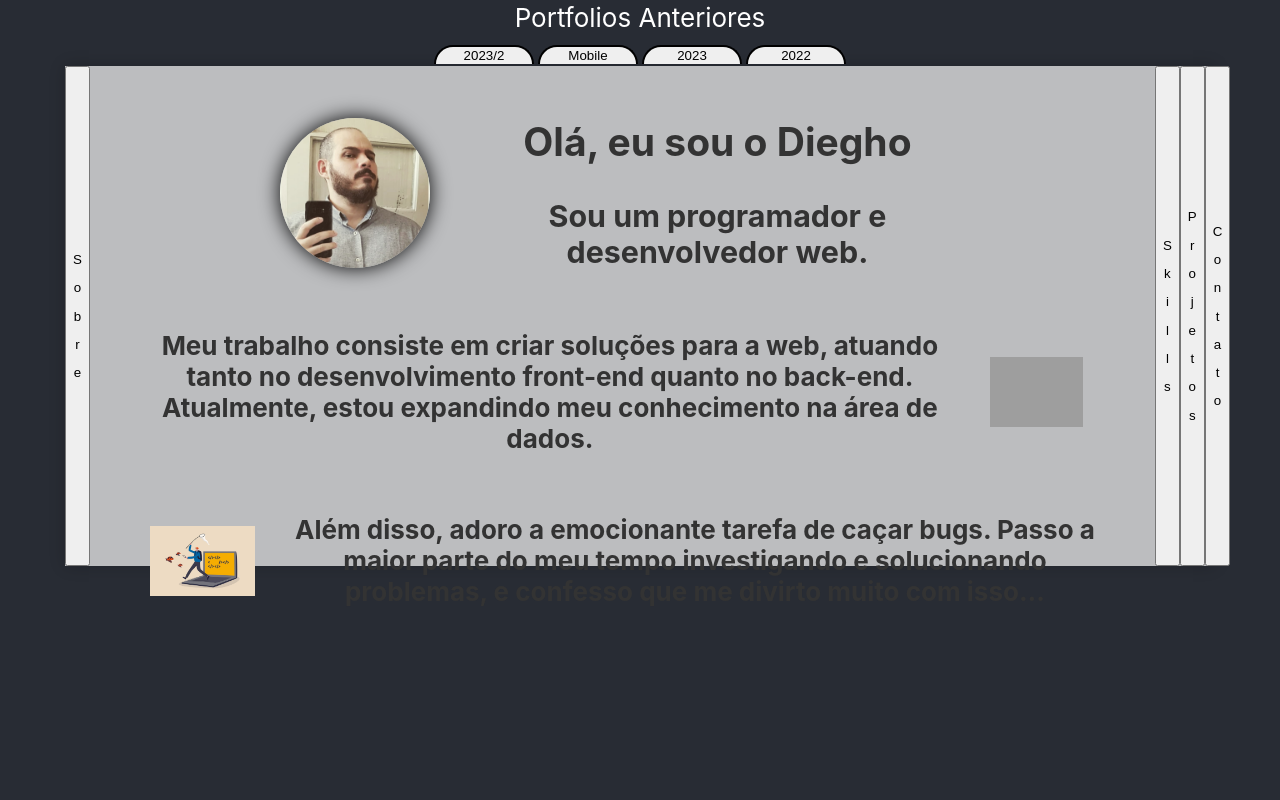
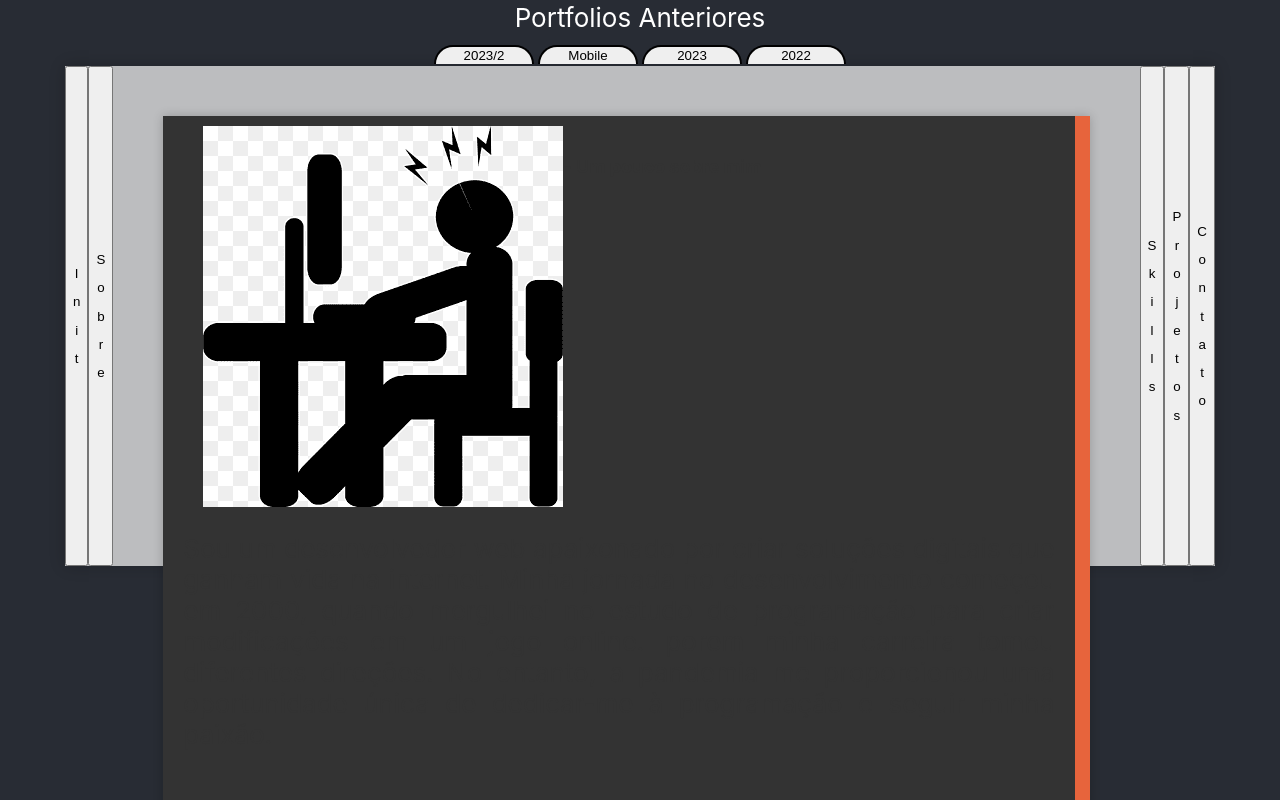
Before and after one commit to Dieghonm/portfolio-anual, a React (Create React App) app: page / in a window 1280 px wide. Both pictures are taken after a click on the button "2023/2". Shown: the top 800 px of the page. Built offline with nearby package versions, Linux system fonts and the light colour scheme; grey boxes are pictures that could not be loaded.

Commit message:
correção no css do Header do portfolio 2023

```diff
--- a/src/App.css
+++ b/src/App.css
@@ -9,8 +9,8 @@
   --text-color-secundary: #333333;
 
 
-  --primary-color: #2c3e50;
-  --secondary-color: #e74c3c;
+  --primary-color: #2a5e4c;
+  --secondary-color: #e7643c;
   --accent-color: #f9f9f9;
 }
 
--- a/src/Portfolios/2023-2/Portfolio2023B.jsx
+++ b/src/Portfolios/2023-2/Portfolio2023B.jsx
@@ -1,6 +1,7 @@
 import { useState } from 'react'
 import './Portfolio2023B.css'
 import About from './componentes/About'
+import Init from './componentes/Init'
 import Footer from './componentes/Footer'
 
 function Portfolio2023B() {
@@ -17,6 +18,9 @@ function Portfolio2023B() {
 
   return (
     <div className="container-2023B">
+      <button onClick={() => setComponent('Init')}>{vert('Init')}</button>
+      {component === 'Init'? <div><Init/></div>:null}
+
       <button onClick={() => setComponent('Sobre')}>{vert('Sobre')}</button>
       {component === 'Sobre'? <div><About/></div>:null}
 
--- a/src/Portfolios/2023-2/componentes/About.jsx
+++ b/src/Portfolios/2023-2/componentes/About.jsx
@@ -1,29 +1,19 @@
 import React from 'react';
-import perfil from '../../../data/perfil.jpeg'
-import programmer from '../../../data/programmer.png'
-import BugHunter from '../../../data/BugHunter.jpg'
+import computer from '../../../data/computer.png'
 import { aboutData } from '../../../data/data';
-
-import '../styles/About.css';
 
 function About() {
   return (
     <section className="about2023B">
-      <div className="container2023b">
-        <img src={perfil} alt="Minha Foto" />
-        <div className="container-text2023b">
-          <h1 className="header-title2023b">Olá, eu sou o Diegho</h1>
-          <h3 className="about-title2023b">Sou um programador e desenvolvedor web.</h3>
+      <span className="about-content2023">
+        <div className="about-content-div2023">
+          <img src={computer} alt="BugHunter" />
+          <h5 className="about-subtitle2023">- Um pouco sobre mim</h5>
         </div>
-      </div>
-      <div className="trabalho2023B">
-        <h4 className="about-description2023B">{aboutData.subtitulo1}</h4>
-        <img src={programmer} alt="computador" />
-      </div>
-      <div className="bug-description2023B">
-        <img src={BugHunter} alt="BugHunter" />
-        <h4 className="about-description2023B">{aboutData.subtitulo2}</h4>
-      </div>
+        <p>{aboutData.paragrafo1}</p>
+        <p>{aboutData.paragrafo2}</p>
+        <p>{aboutData.paragrafo3}</p>
+      </span>
     </section>
   );
 }
--- /dev/null
+++ b/src/Portfolios/2023-2/componentes/Init.jsx
@@ -0,0 +1,31 @@
+import React from 'react';
+import perfil from '../../../data/perfil.jpeg'
+import programmer from '../../../data/programmer.png'
+import BugHunter from '../../../data/BugHunter.jpg'
+import { aboutData } from '../../../data/data';
+
+import '../styles/Init.css';
+
+function Init() {
+  return (
+    <section className="init2023B">
+      <div className="container2023B">
+        <img src={perfil} alt="Minha Foto" />
+        <div className="container-text2023B">
+          <h1 className="header-title2023B">Olá, eu sou o Diegho</h1>
+          <h3 className="init-title2023B">Sou um programador e desenvolvedor web.</h3>
+        </div>
+      </div>
+      <div className="trabalho2023B">
+        <h4 className="init-description2023B">{aboutData.subtitulo1}</h4>
+        <img src={programmer} alt="computador" />
+      </div>
+      <div className="bug-description2023B">
+        <img src={BugHunter} alt="BugHunter" />
+        <h4 className="init-description2023B">{aboutData.subtitulo2}</h4>
+      </div>
+    </section>
+  );
+}
+
+export default Init;
--- a/src/Portfolios/2023-2/styles/About.css
+++ b/src/Portfolios/2023-2/styles/Init.css
@@ -1,15 +1,15 @@
-.about2023B {
+.init2023B {
   padding: 20px;
 }
 
-.container2023b {
+.container2023B {
   display: flex;
   align-items: center;
   padding: 0 150px;
 
 }
 
-.container2023b img{
+.container2023B img{
   width: 150px;
   margin: 10px 20px;
   border-radius: 50%;
@@ -38,7 +38,7 @@
   margin: 0px 20px;
 }
 
-.about-description2023B {
+.init-description2023B {
   width: 800px;
   margin: 30px 20px;
 }
--- a/src/Portfolios/2023/styles/About.css
+++ b/src/Portfolios/2023/styles/About.css
@@ -10,7 +10,7 @@
   margin:  0 30px;
   padding: 10px 20px;
   display: flex;
-  border: 15px var(--primary-color);
+  border: 25px var(--primary-color);
   border-right-style: solid;
   box-shadow: 0 0 10px rgba(0, 0, 0, 0.2);
 }
@@ -20,7 +20,7 @@
   margin:  5px 30px;
   padding: 10px 20px;
   display: flex;
-  border: 15px var(--primary-color);
+  border: 25px var(--primary-color);
   border-left-style: solid;
   box-shadow: 0 0 10px rgba(0, 0, 0, 0.2);
 }
--- a/src/Portfolios/2023/styles/Footer.css
+++ b/src/Portfolios/2023/styles/Footer.css
@@ -2,7 +2,7 @@
   margin: 30px;
   text-align: center;
   padding: 10px 20px;
-  border: 15px var(--secondary-color);
+  border: 25px var(--secondary-color);
   border-left-style: solid;
   box-shadow: 0 0 10px rgba(0, 0, 0, 0.2);
   background-color: var(--background-color-secundary);
--- a/src/Portfolios/2023/styles/Header.css
+++ b/src/Portfolios/2023/styles/Header.css
@@ -1,11 +1,11 @@
 .header2023 {
-  padding: 50px;
+  padding: 50px 90px ;
   text-align: center;
 }
 
 .container2023 {
   padding: 10px 20px;
-  border: 15px var(--secondary-color);
+  border: 25px var(--secondary-color);
   border-left-style: solid;
   box-shadow: 0 0 10px rgba(0, 0, 0, 0.2);
   display: flex;
--- a/src/Portfolios/2023/styles/Projects.css
+++ b/src/Portfolios/2023/styles/Projects.css
@@ -2,7 +2,7 @@
   background-color: var(--background-color-secundary);
   margin:  50px 50px;
   padding: 10px 20px;
-  border: 15px var(--primary-color);
+  border: 25px var(--primary-color);
   border-right-style: solid;
   box-shadow: 0 0 10px rgba(0, 0, 0, 0.2);
   display: flex;
@@ -75,7 +75,7 @@
 
 .project-description-2023 {
   margin-bottom: 10px;
-  height: 100px;
+  height: 150px;
 }
 
 .project-links-2023 {
--- a/src/Portfolios/2023/styles/Skills.css
+++ b/src/Portfolios/2023/styles/Skills.css
@@ -2,7 +2,7 @@
   background-color: var(--background-color-secundary);
   margin:  5px 30px;
   padding: 10px 20px;
-  border: 15px var(--primary-color);
+  border: 25px var(--primary-color);
   border-left-style: solid;
   box-shadow: 0 0 10px rgba(0, 0, 0, 0.2);
 }
```
